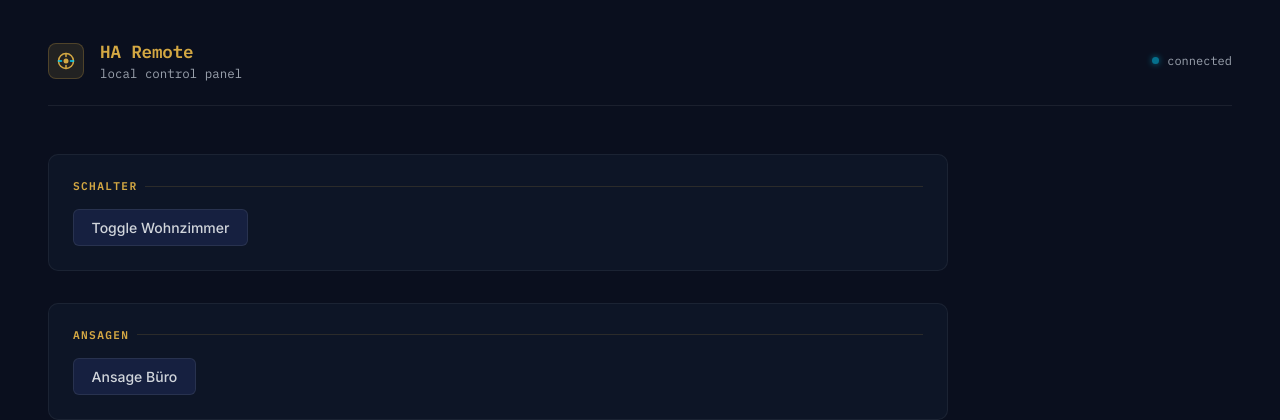
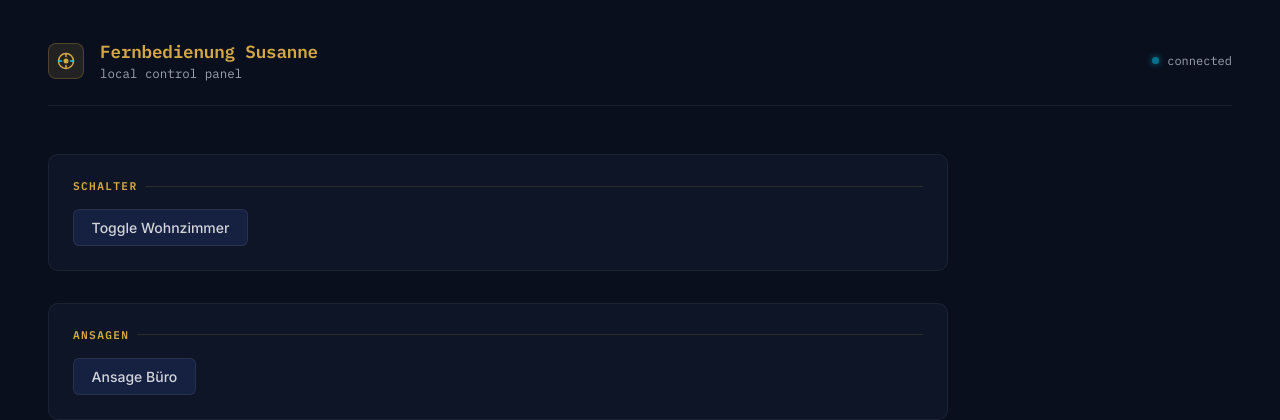
Before and after one commit to fbudwill/ha-remote, a FastAPI app: page / in a window 1280 px wide. Shown: the top 420 px of the page. Run offline with FastAPI, Linux system fonts and the light colour scheme.

Commit message:
Rename app title to "Fernbedienung Susanne"
Co-Authored-By: Claude Sonnet 4.6 <noreply@anthropic.com>

```diff
--- a/templates/index.html
+++ b/templates/index.html
@@ -3,7 +3,7 @@
 <head>
   <meta charset="UTF-8" />
   <meta name="viewport" content="width=device-width, initial-scale=1.0"/>
-  <title>HA Remote</title>
+  <title>Fernbedienung Susanne</title>
   <link rel="preconnect" href="https://fonts.googleapis.com">
   <link rel="preconnect" href="https://fonts.gstatic.com" crossorigin>
   <link href="https://fonts.googleapis.com/css2?family=Inter:wght@300;400;500;600&family=IBM+Plex+Mono:wght@400;600&display=swap" rel="stylesheet">
@@ -257,7 +257,7 @@
       </svg>
     </div>
     <div>
-      <h1>HA Remote</h1>
+      <h1>Fernbedienung Susanne</h1>
       <p>local control panel</p>
     </div>
     <div class="status-dot">connected</div>
```
